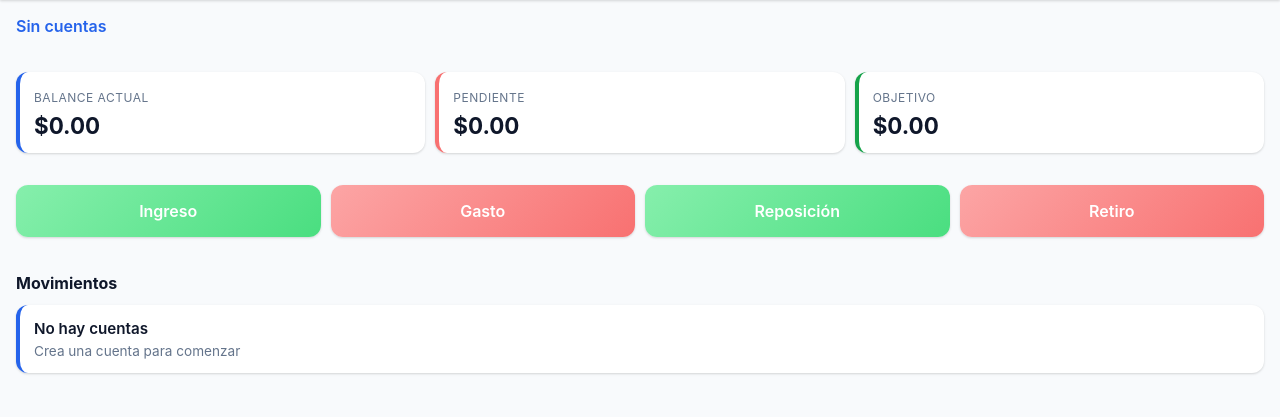
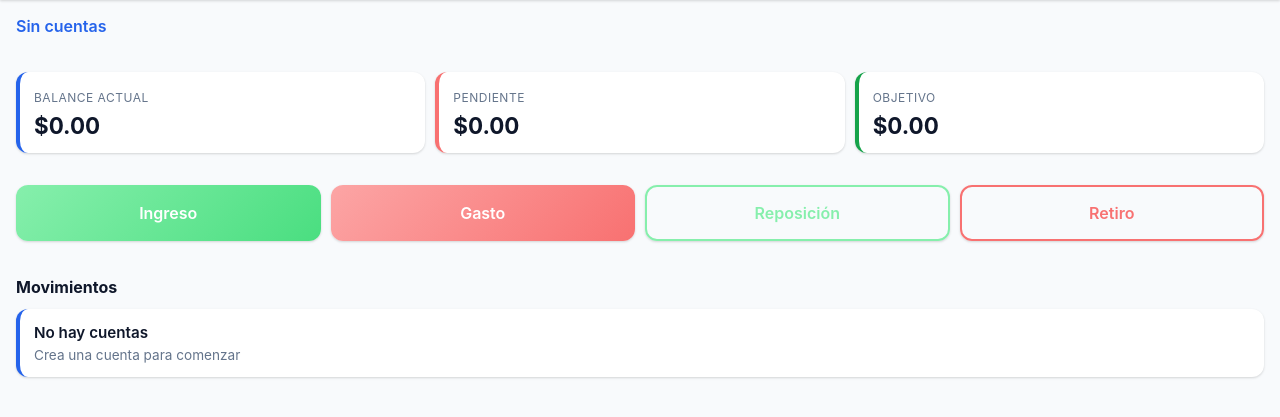
Before and after one commit to JvWyatt/AppFi, a plain HTML site: page index.html in a window 1280 px wide. Shown: the part 69-486 px from the top of the page. Drawn offline with Linux system fonts and the light colour scheme.

Commit message:
style: Outline style for Retiro and Reposición buttons
- Ingreso: Filled with green gradient
- Gasto: Filled with red gradient
- Retiro: Outline only (red border, transparent background)
- Reposición: Outline only (green border, transparent background)

```diff
--- a/style.css
+++ b/style.css
@@ -163,18 +163,24 @@ header h1 {
 
 .ingreso {
     background: linear-gradient(135deg, #86efac 0%, #4ade80 100%);
+    color: white;
 }
 
 .gasto {
     background: linear-gradient(135deg, #fca5a5 0%, #f87171 100%);
+    color: white;
 }
 
 .retiro {
-    background: linear-gradient(135deg, #fca5a5 0%, #f87171 100%);
+    background: transparent;
+    border: 2px solid #f87171;
+    color: #f87171;
 }
 
 .reposicion {
-    background: linear-gradient(135deg, #86efac 0%, #4ade80 100%);
+    background: transparent;
+    border: 2px solid #86efac;
+    color: #86efac;
 }
 
 /* MOVIMIENTOS */
```
